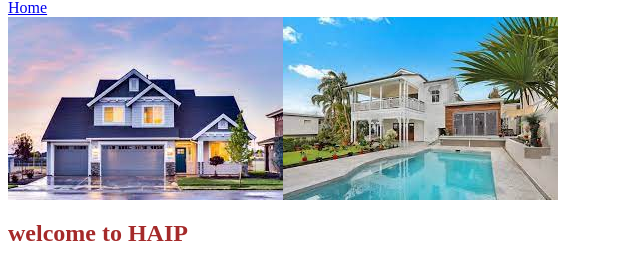
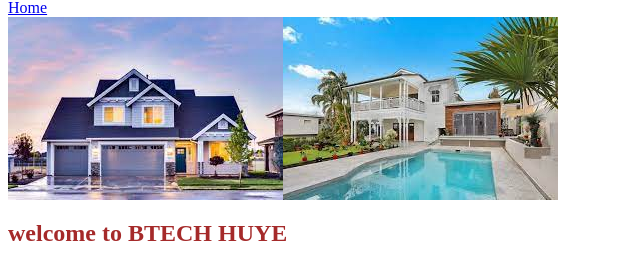
Before and after one commit to muhirwadavid/vue-app, a plain HTML site: page index.html in a window 1280 px wide. Shown: the part 56-336 px from the top of the page, without its empty margins (0-640 px from the left). Drawn offline with nearby package versions, Linux system fonts and the light colour scheme.

Commit message:
Update index.html

```diff
--- a/index.html
+++ b/index.html
@@ -8,7 +8,7 @@
         <a v-bind:href="home">Home</a><br>
         <img v-bind:src="imageSrc" alt="Product Image">
         <img v-bind:src="imageSrc1" alt="Product Image">
-        <h2 v-bind:class="style1">welcome to HAIP</h2>
+        <h2 v-bind:class="style1">welcome to BTECH HUYE</h2>
 
 
     </div>
```
